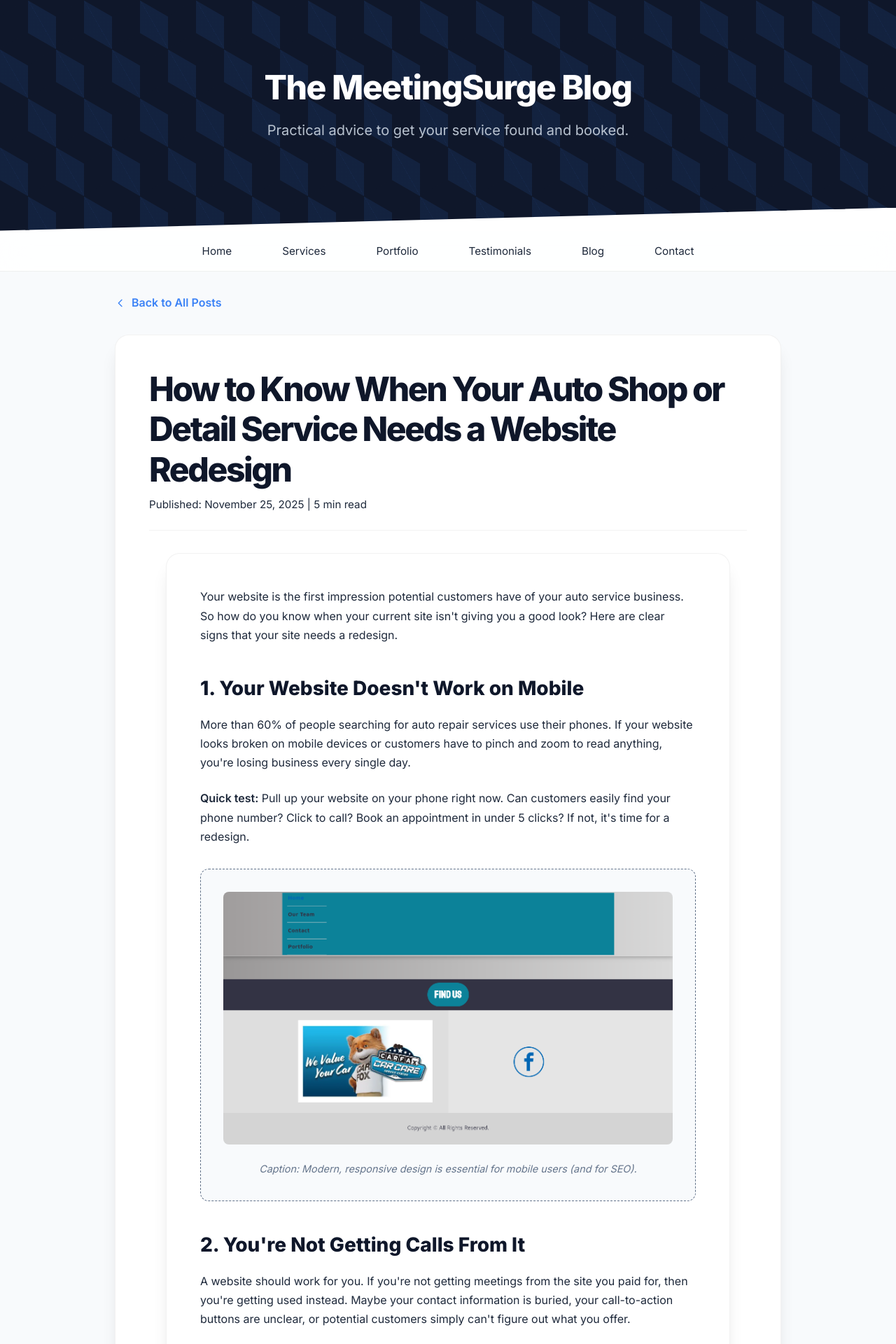
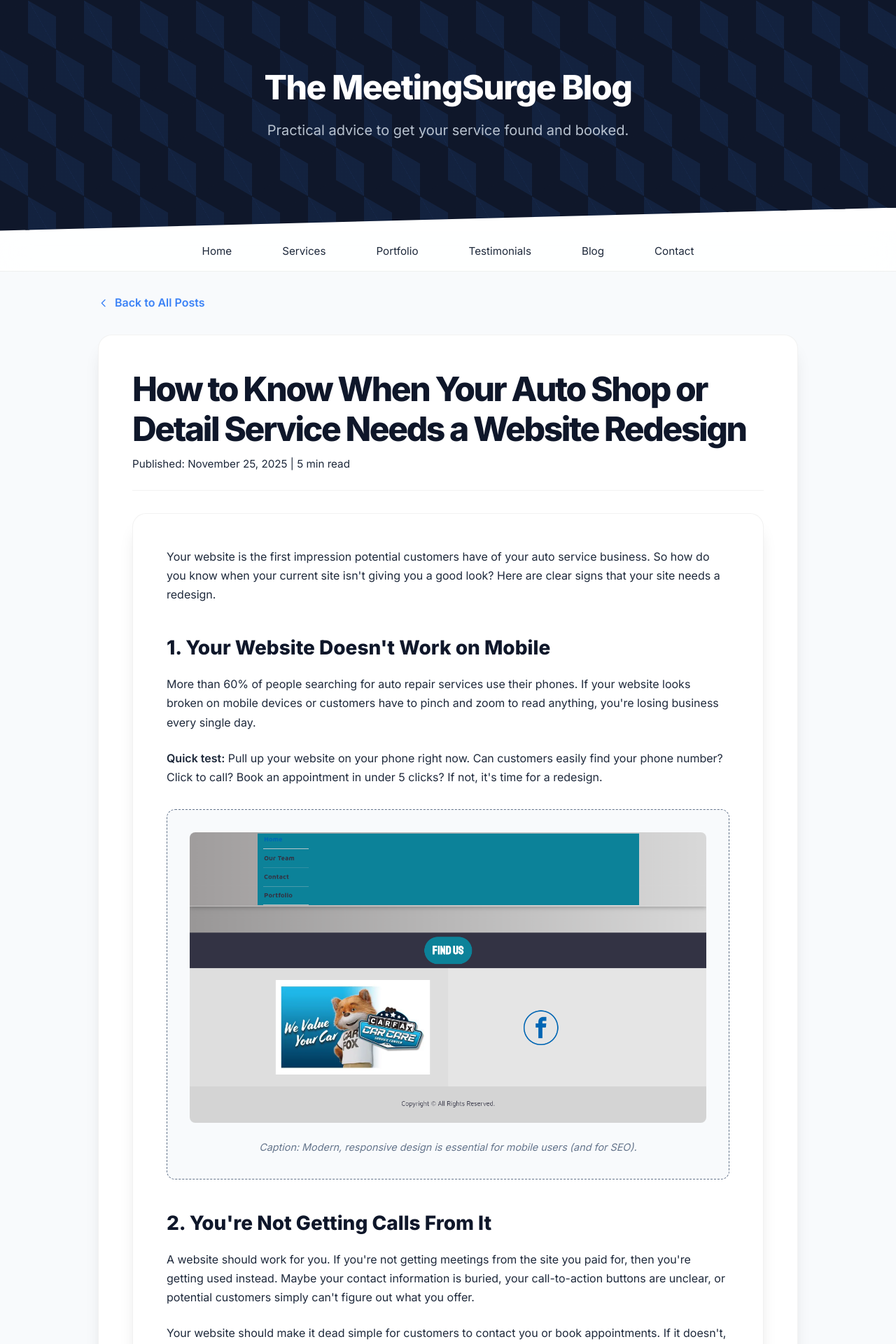
Before and after one commit to JamesBrownR/MeetingSurge, a Jekyll site: the page built from _posts/2025-11-25-website-redesign.md, in a window 1280 px wide. Shown: the top 1920 px of the page at 70% size. Built offline with Jekyll 4.4.1, drawn with Linux system fonts in a browser that asks for light colours.

Commit message:
Update blog.html

```diff
--- a/_layouts/blog.html
+++ b/_layouts/blog.html
@@ -8,7 +8,7 @@ layout: default
     max-width: 1000px;
     margin: 2rem auto 4rem;
     position: relative;
-    padding: 0 1.5rem;
+
   }
 
   .blog-post {
@@ -32,6 +32,7 @@ layout: default
 .blog-title{
 font-size:2rem;
 }
+
   }
 
   .blog-meta {
```
